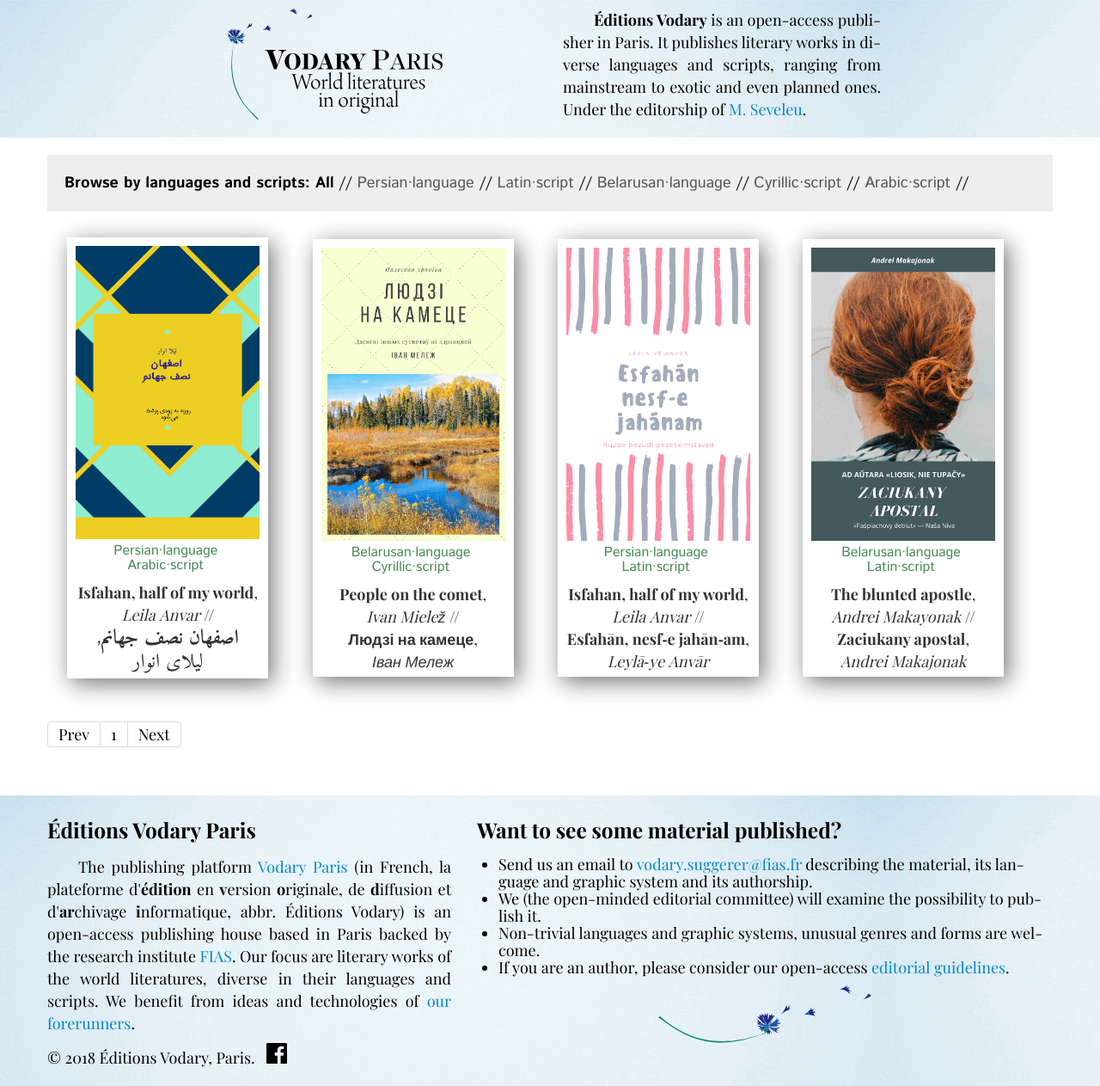
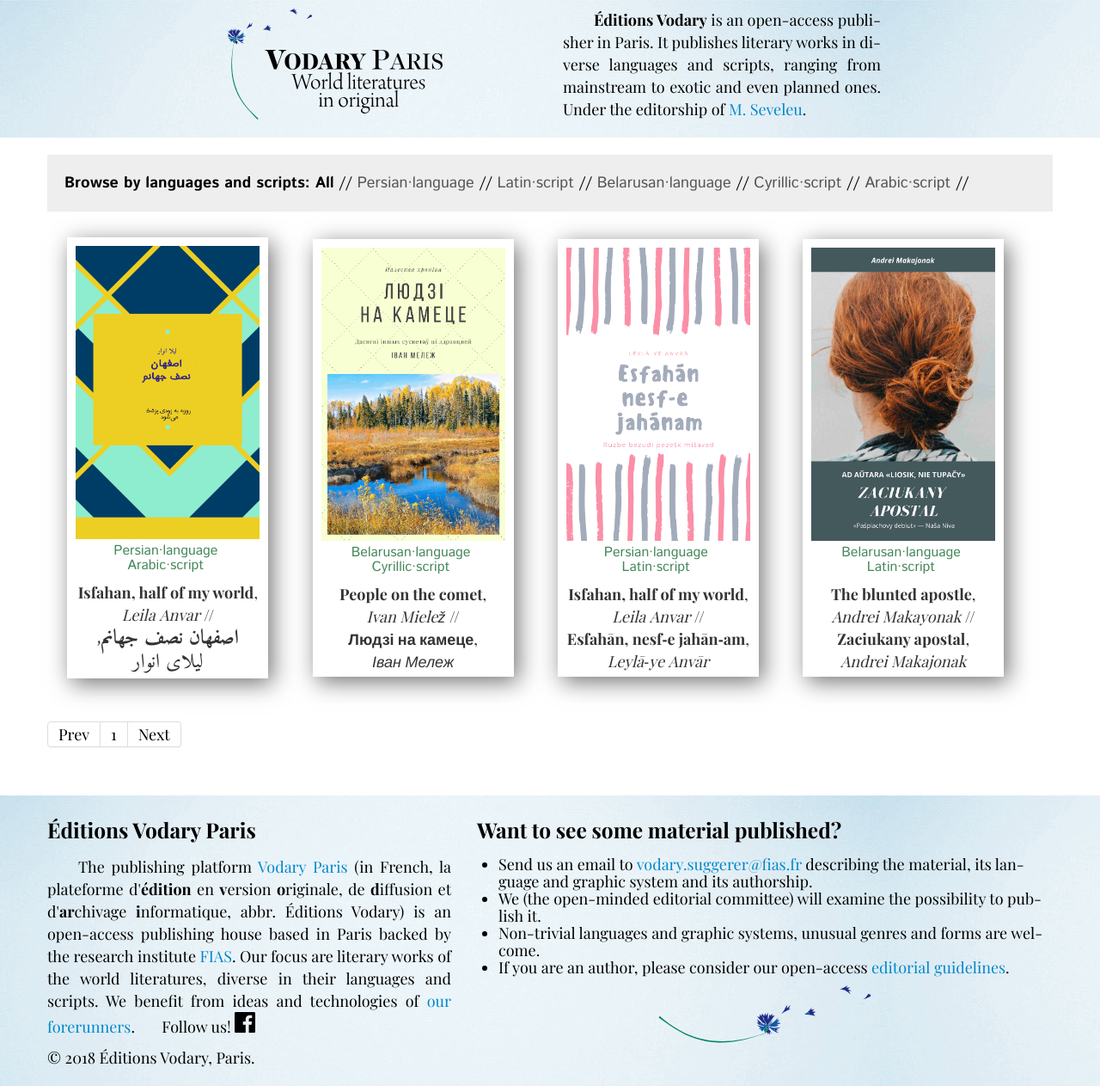
Before and after one commit to mlare/vodary, a Jekyll site: the page built from index.html, in a window 1280 px wide. Shown: the whole page at 86% size. Built offline with Jekyll 4.4.1, drawn with Linux system fonts in a browser that asks for light colours; some web fonts are replaced; Markdown is read by kramdown in place of the engine named in the settings; the list of posts is cut into pages by our own code.

Commit message:
Update footer.html

```diff
--- a/_includes/footer.html
+++ b/_includes/footer.html
@@ -11,9 +11,10 @@
           is an open-access pub­li­shing house based in Paris backed by the re­search in­sti­tute
           <a href="https://fias.fr" target="_blank">FIAS</a>. Our focus are li­te­ra­ry works of the world li­te­ra­tures,
           di­verse in their lan­guages and scripts. We benefit from ideas and technologies of <a href="/ourforerunners">our forerunners</a>.
+          &nbsp;&nbsp;&nbsp;&nbsp;&nbsp;&nbsp;Follow us!
+          <a href="https://facebook.com/vodary"><svg style="height: 24px;" role="img" viewBox="0 0 24 24" xmlns="http://www.w3.org/2000/svg"><title>Facebook icon</title><path d="M22.676 0H1.324C.593 0 0 .593 0 1.324v21.352C0 23.408.593 24 1.324 24h11.494v-9.294H9.689v-3.621h3.129V8.41c0-3.099 1.894-4.785 4.659-4.785 1.325 0 2.464.097 2.796.141v3.24h-1.921c-1.5 0-1.792.721-1.792 1.771v2.311h3.584l-.465 3.63H16.56V24h6.115c.733 0 1.325-.592 1.325-1.324V1.324C24 .593 23.408 0 22.676 0"/></svg></a>
           </p>
-       <p style="text-indent:0">&copy; {{ site.time | date: '%Y' }} Éditions Vodary, Paris.&nbsp;&nbsp;
-         <a href="https://facebook.com/vodary"><svg style="height: 24px;" role="img" viewBox="0 0 24 24" xmlns="http://www.w3.org/2000/svg"><title>Facebook icon</title><path d="M22.676 0H1.324C.593 0 0 .593 0 1.324v21.352C0 23.408.593 24 1.324 24h11.494v-9.294H9.689v-3.621h3.129V8.41c0-3.099 1.894-4.785 4.659-4.785 1.325 0 2.464.097 2.796.141v3.24h-1.921c-1.5 0-1.792.721-1.792 1.771v2.311h3.584l-.465 3.63H16.56V24h6.115c.733 0 1.325-.592 1.325-1.324V1.324C24 .593 23.408 0 22.676 0"/></svg></a></p>
+       <p style="text-indent:0">&copy; {{ site.time | date: '%Y' }} Éditions Vodary, Paris.</p>
      </div>
 
      <div class="span7">
```
